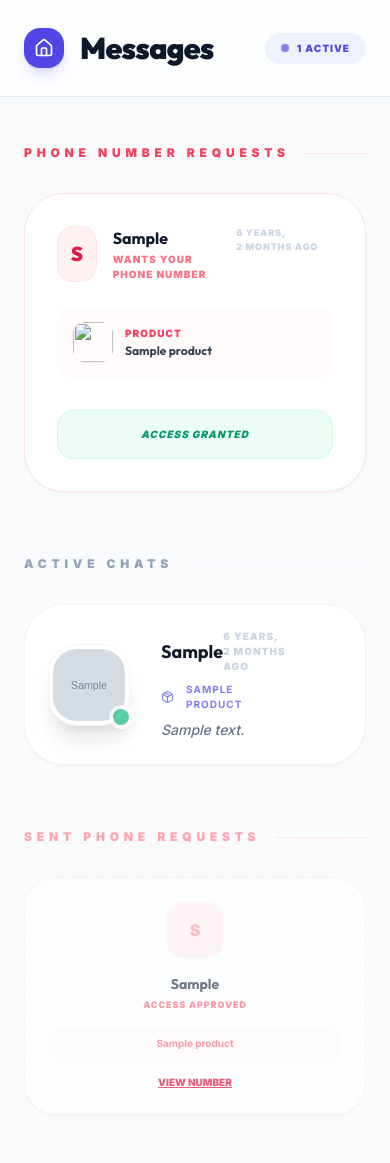
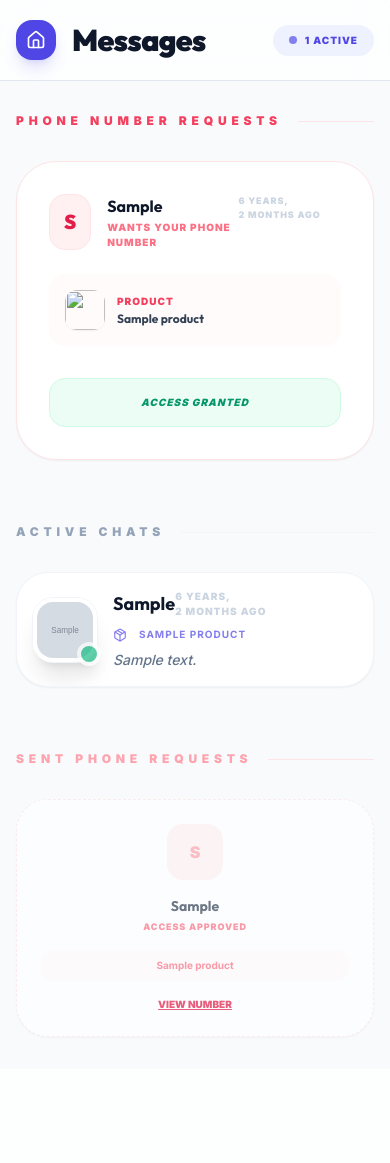
Before and after one commit to anuttananugrah/QSell, a Django app: page /chat/conversations in a window 390 px wide. After the commit the page ends 1037 px from the top, so only its background shows below. Run offline with Django 5.2, Linux system fonts and the light colour scheme; a user stored in the database is signed in; tables that the repository leaves empty hold one stand-in row (values such as "Sample post"); grey boxes marked "Sample" are stand-in pictures; some libraries are stand-ins or nearby versions.

Commit message:
make change session responsive

```diff
--- a/chat/templates/conversations.html
+++ b/chat/templates/conversations.html
@@ -20,7 +20,7 @@
 <body class="bg-[#f8fafc] min-h-screen">
     <!-- Premium Header -->
     <header class="bg-white/70 backdrop-blur-xl border-b border-slate-200 sticky top-0 z-50">
-        <div class="max-w-5xl mx-auto px-6 h-24 flex items-center justify-between">
+        <div class="max-w-5xl mx-auto px-4 sm:px-6 h-20 sm:h-24 flex items-center justify-between">
             <div class="flex items-center space-x-4">
                 <a href="{% url 'home' %}" class="bg-indigo-600 p-2.5 rounded-2xl shadow-lg shadow-indigo-500/20 hover:scale-105 transition-transform">
                     <i data-lucide="home" class="text-white w-5 h-5"></i>
@@ -36,7 +36,7 @@
         </div>
     </header>
 
-    <main class="max-w-5xl mx-auto px-6 py-12">
+    <main class="max-w-5xl mx-auto px-4 sm:px-6 py-8 sm:py-12">
         <div class="grid grid-cols-1 gap-16">
 
             <!-- Received Requests (High Priority) -->
@@ -171,12 +171,12 @@
                 <div class="space-y-4">
                     {% for convo in active_conversations %}
                     <a href="{% url 'chat_detail' convo.id %}" class="block group">
-                        <div class="bg-white p-6 rounded-[2.5rem] border border-slate-100 shadow-sm hover:shadow-2xl hover:shadow-indigo-500/10 hover:-translate-y-1.5 transition-all duration-500 flex items-center relative overflow-hidden">
+                        <div class="bg-white p-4 sm:p-6 rounded-[2rem] sm:rounded-[2.5rem] border border-slate-100 shadow-sm hover:shadow-2xl hover:shadow-indigo-500/10 hover:-translate-y-1.5 transition-all duration-500 flex items-center relative overflow-hidden">
                             <div class="absolute top-0 right-0 w-32 h-32 bg-indigo-50 rounded-full -mr-16 -mt-16 opacity-0 group-hover:opacity-40 transition-opacity"></div>
 
                             <!-- Avatar -->
                             <div class="relative z-10">
-                                <div class="w-20 h-20 rounded-[1.75rem] border-4 border-white shadow-xl overflow-hidden ring-1 ring-slate-100">
+                                <div class="w-16 h-16 sm:w-20 sm:h-20 rounded-[1.25rem] sm:rounded-[1.75rem] border-4 border-white shadow-xl overflow-hidden ring-1 ring-slate-100">
                                     {% if request.user == convo.buyer %}
                                         {% if convo.seller.userprofile.profile_image %}
                                             <img src="{{ convo.seller.userprofile.profile_image.url }}" class="w-full h-full object-cover">
@@ -195,7 +195,7 @@
                             </div>
 
                             <!-- Content -->
-                            <div class="ml-8 flex-1 relative z-10">
+                            <div class="ml-4 sm:ml-8 flex-1 relative z-10">
                                 <div class="flex items-center justify-between mb-2">
                                     <h3 class="text-lg font-bold text-slate-900 font-outfit flex items-center space-x-2">
                                         <span>
```
Also changed, not shown: chat/templates/chat_detail.html (+10 -10 lines).
